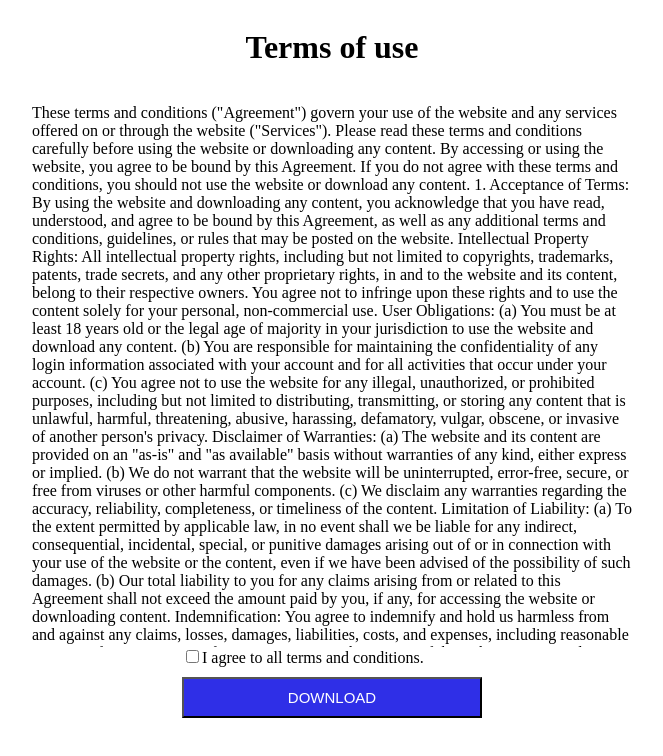
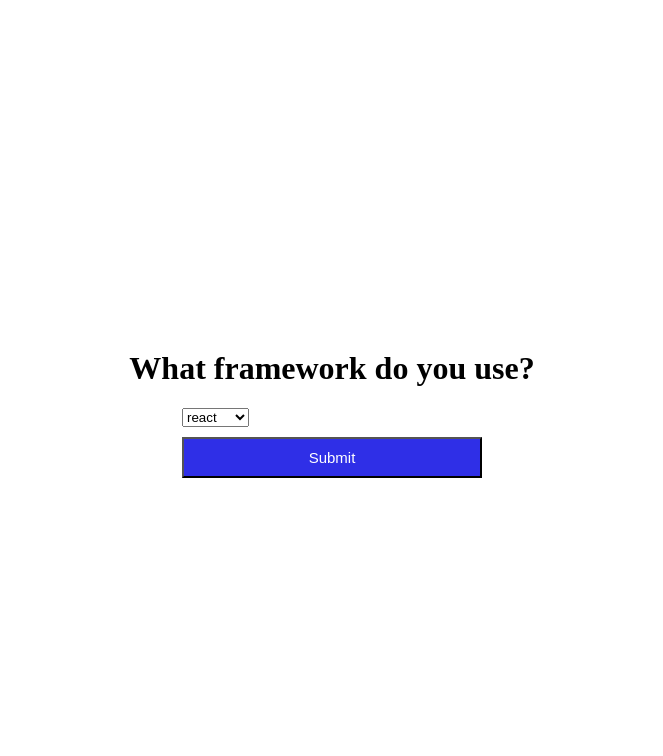
Before and after one commit to barla-x88/react-apps, a React (Vite) app: page / in a window 1280 px wide. Shown: the top 756 px of the page, without its empty margins (308-971 px from the left). Built offline with nearby package versions, Linux system fonts and the light colour scheme.

Commit message:
17 - Work with <select> inputs in form (v1)

```diff
--- a/src/App.jsx
+++ b/src/App.jsx
@@ -1,6 +1,6 @@
-import Download from "./components/Download";
+import SelectList from "./components/SelectList";
 
 const App = () => {
-  return <Download />;
+  return <SelectList />;
 };
 export default App;
--- /dev/null
+++ b/src/components/SelectList/SelectList.css
@@ -0,0 +1,34 @@
+* {
+  box-sizing: border-box;
+}
+
+body,
+.form {
+  display: flex;
+  justify-content: center;
+  align-items: center;
+  flex-direction: column;
+}
+
+body {
+  height: 100vh;
+}
+
+.form {
+  width: 600px;
+}
+
+.form label,
+.form input {
+  display: block;
+  margin: 10px 0;
+  width: 300px;
+  padding: 10px;
+  outline-color: rgb(47, 47, 231);
+}
+
+input[type="submit"] {
+  color: #fff;
+  background-color: rgb(47, 47, 231);
+  font-size: 15px;
+}
--- /dev/null
+++ b/src/components/SelectList/SelectList.jsx
@@ -0,0 +1,27 @@
+import { useState } from "react";
+import "./SelectList.css";
+const frameworks = ["react", "angular", "vue", "svelte"];
+
+const SelectList = () => {
+  const [framework, setFramework] = useState("react");
+
+  const handleFramework = (e) => {
+    setFramework(e.target.value);
+  };
+  return (
+    <div className="form">
+      <h1>What framework do you use?</h1>
+      <form onSubmit={() => {}}>
+        <select name="framework" onChange={handleFramework} value={framework}>
+          {frameworks.map((fw, index) => (
+            <option value={fw} key={index}>
+              {fw}
+            </option>
+          ))}
+        </select>
+        <input type="submit" value="Submit" />
+      </form>
+    </div>
+  );
+};
+export default SelectList;
--- /dev/null
+++ b/src/components/SelectList/index.jsx
@@ -0,0 +1 @@
+export { default } from "./SelectList";
```
